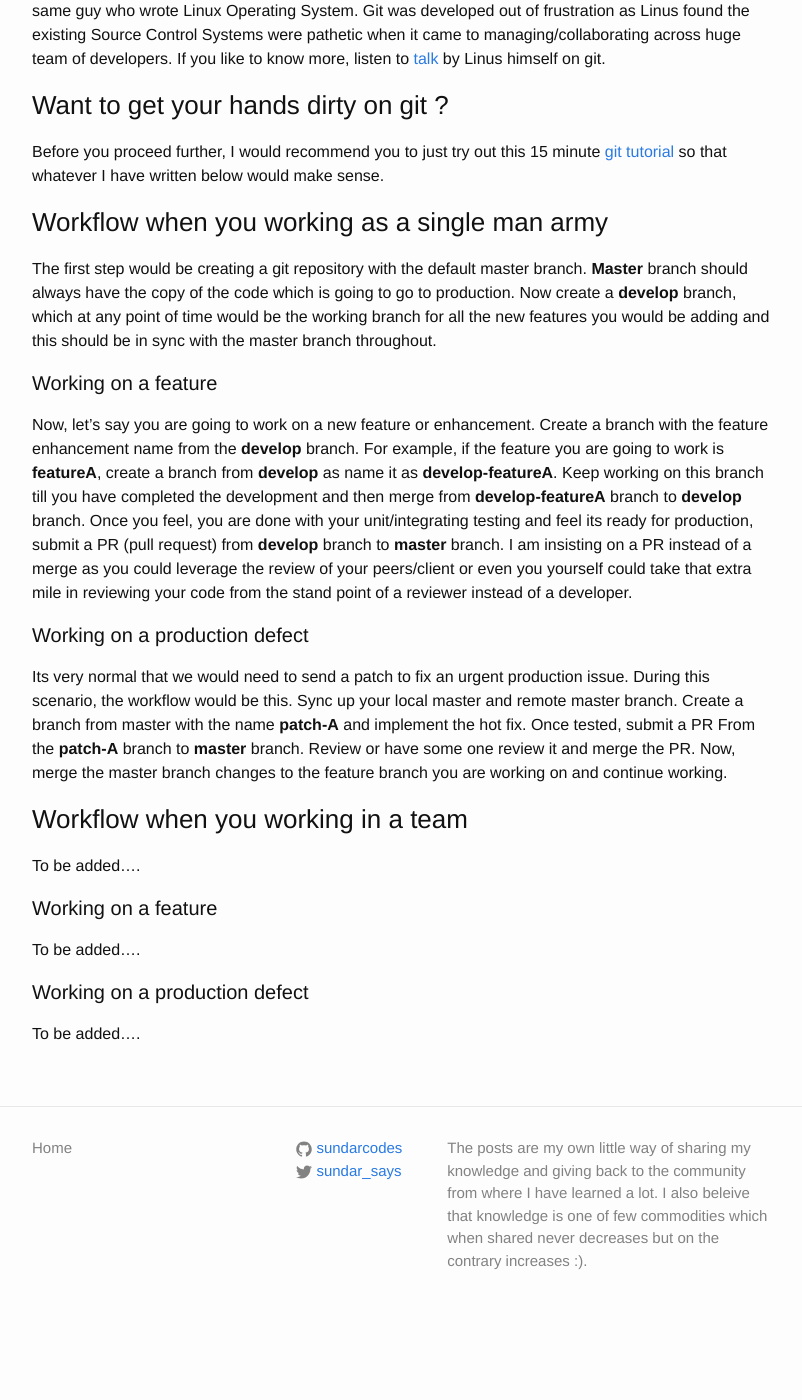
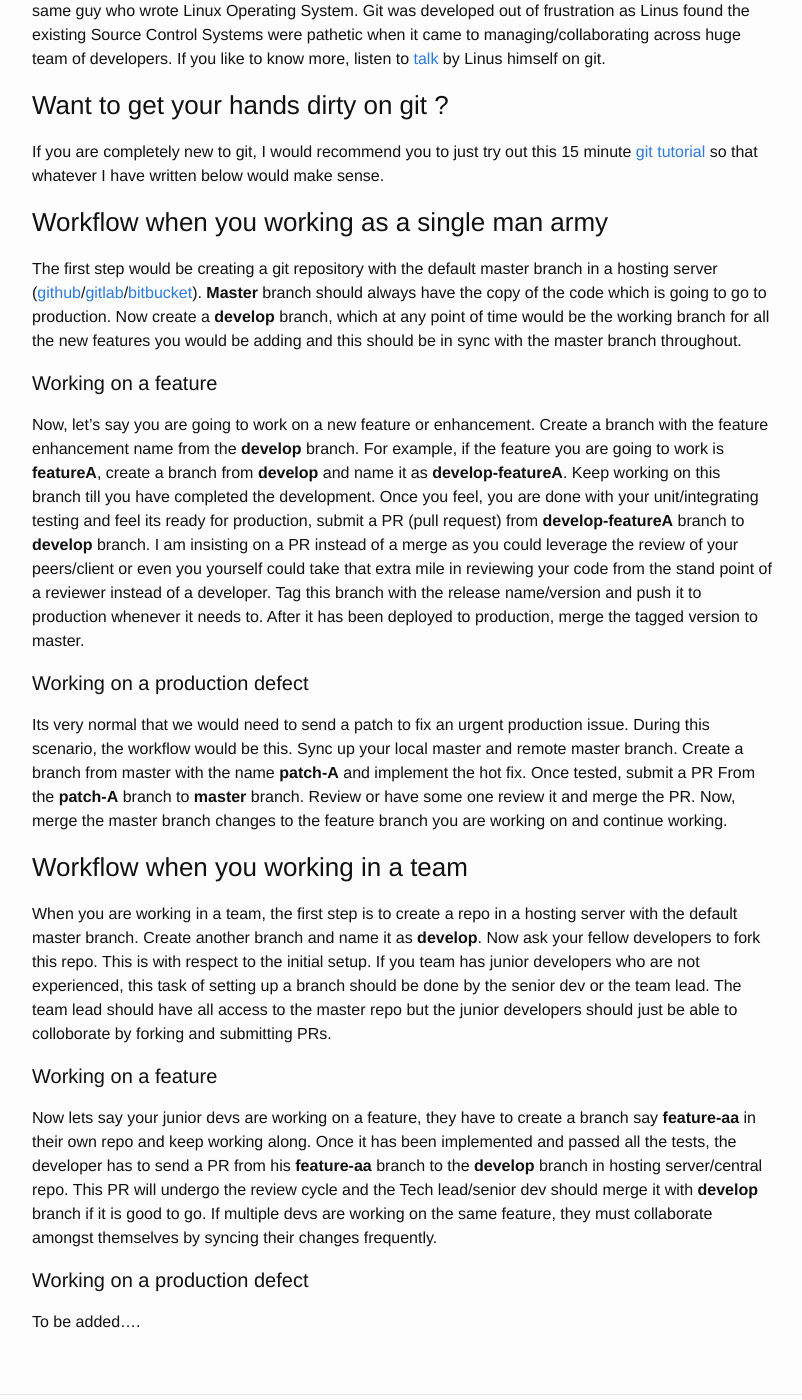
Before and after one commit to sundarcodes/mySite, a Jekyll site: the page built from _posts/2017-04-08-git-workflow.markdown, in a window 1280 px wide and 1400 px high, scrolled down 414 px. Shown: the whole window, without its empty margins (238-1040 px from the left). Built offline with Jekyll 4.4.1, drawn with Linux system fonts in a browser that asks for light colours; comment, search, counter and statistics services are not loaded; before the commit the page ends 1746 px from its top, so only the background shows below that; some of the changed text lies outside the part shown.

Commit message:
Edited git workflow post

```diff
--- a/_posts/2017-04-08-git-workflow.markdown
+++ b/_posts/2017-04-08-git-workflow.markdown
@@ -6,32 +6,35 @@ categories: jekyll update
 comments: true
 ---
 
-In this post, I would be talking about the git workflow that could be adopted when you are working on a project all one and also when you are working in a team. Before we start, lets try to understand what is Git and why it is becoming the leader in Version control/SCM (Software Configuration Management).
+In this post, I would be talking about the git workflow that could be adopted when you are working on a project all alone and also when you are working in a team. Before we start, lets try to understand what is Git and why it is becoming the leader in Version control/SCM (Software Configuration Management).
 
 ### What is Git ?
 Git is a version control system with a de-centralized approach to source control. This means you don't really need a centralized server to work with instead you could have your own local version control system and push to a storage area whenever you feel like. Git was developed by Linus Torvalds, the same guy who wrote Linux Operating System. Git was developed out of frustration as Linus found the existing Source Control Systems were pathetic when it came to managing/collaborating across huge team of developers. If you like to know more, listen to [talk][git-talk] by Linus himself on git.
 
 ### Want to get your hands dirty on git ?
-Before you proceed further, I would recommend you to just try out this 15 minute [git tutorial][git-tutorial] so that whatever I have written below would make sense.
+If you are completely new to git, I would recommend you to just try out this 15 minute [git tutorial][git-tutorial] so that whatever I have written below would make sense.
 
 ### Workflow when you working as a single man army
-The first step would be creating a git repository with the default master branch. **Master** branch should always have the copy of the code which is going to go to production. Now create a **develop** branch, which at any point of time would be the working branch for all the new features you would be adding and this should be in sync with the master branch throughout.
+The first step would be creating a git repository with the default master branch in a hosting server ([github][github]/[gitlab][gitlab]/[bitbucket][bitbucket]). **Master** branch should always have the copy of the code which is going to go to production. Now create a **develop** branch, which at any point of time would be the working branch for all the new features you would be adding and this should be in sync with the master branch throughout.
 
 #### Working on a feature
-Now, let's say you are going to work on a new feature or enhancement. Create a branch with the feature enhancement name from the **develop** branch. For example, if the feature you are going to work is **featureA**, create a branch from **develop** as name it as **develop-featureA**.
-Keep working on this branch till you have completed the development and then merge from **develop-featureA** branch to **develop** branch. Once you feel, you are done with your unit/integrating testing and feel its ready for production, submit a PR (pull request) from **develop** branch to **master** branch. I am insisting on a PR instead of a merge as you could leverage the review of your peers/client or even you yourself could take that extra mile in reviewing your code from the stand point of a reviewer instead of a developer.
+Now, let's say you are going to work on a new feature or enhancement. Create a branch with the feature enhancement name from the **develop** branch. For example, if the feature you are going to work is **featureA**, create a branch from **develop** and name it as **develop-featureA**.
+Keep working on this branch till you have completed the development. Once you feel, you are done with your unit/integrating testing and feel its ready for production, submit a PR (pull request) from **develop-featureA** branch to **develop** branch. I am insisting on a PR instead of a merge as you could leverage the review of your peers/client or even you yourself could take that extra mile in reviewing your code from the stand point of a reviewer instead of a developer. Tag this branch with the release name/version and push it to production whenever it needs to. After it has been deployed to production, merge the tagged version to master.
 
 #### Working on a production defect
 Its very normal that we would need to send a patch to fix an urgent production issue. During this scenario, the workflow would be this. Sync up your local master and remote master branch. Create a branch from master with the name **patch-A** and implement the hot fix. Once tested, submit a PR From the **patch-A** branch to **master** branch. Review or have some one review it and merge the PR. Now, merge the master branch changes to the feature branch you are working on and continue working.
 
 ### Workflow when you working in a team
-To be added....
+When you are working in a team, the first step is to create a repo in a hosting server with the default master branch. Create another branch and name it as **develop**. Now ask your fellow developers to fork this repo. This is with respect to the initial setup. If you team has junior developers who are not experienced, this task of setting up a branch should be done by the senior dev or the team lead. The team lead should have all access to the master repo but the junior developers should just be able to colloborate by forking and submitting PRs.
 
 #### Working on a feature
-To be added....
+Now lets say your junior devs are working on a feature, they have to create a branch say **feature-aa** in their own repo and keep working along. Once it has been implemented and passed all the tests, the developer has to send a PR from his **feature-aa** branch to the **develop** branch in hosting server/central repo. This PR will undergo the review cycle and the Tech lead/senior dev should merge it with **develop** branch if it is good to go. If multiple devs are working on the same feature, they must collaborate amongst themselves by syncing their changes frequently.
 
 #### Working on a production defect
 To be added....
 
 [git-talk]: https://www.youtube.com/watch?v=4XpnKHJAok8
 [git-tutorial]: https://try.github.io/levels/1/challenges/2
+[github]: https://github.com/
+[gitlab]: https://gitlab.com/
+[bitbucket]: https://bitbucket.org/
```
